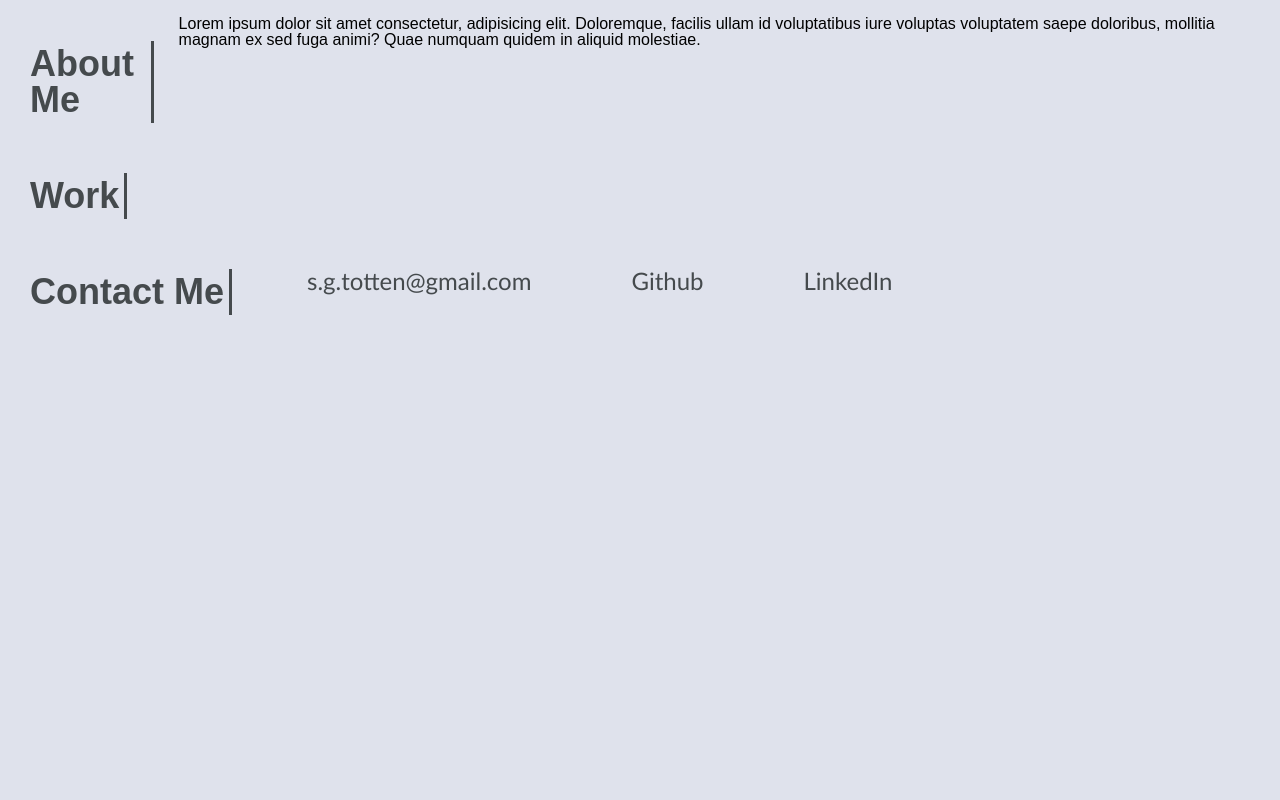
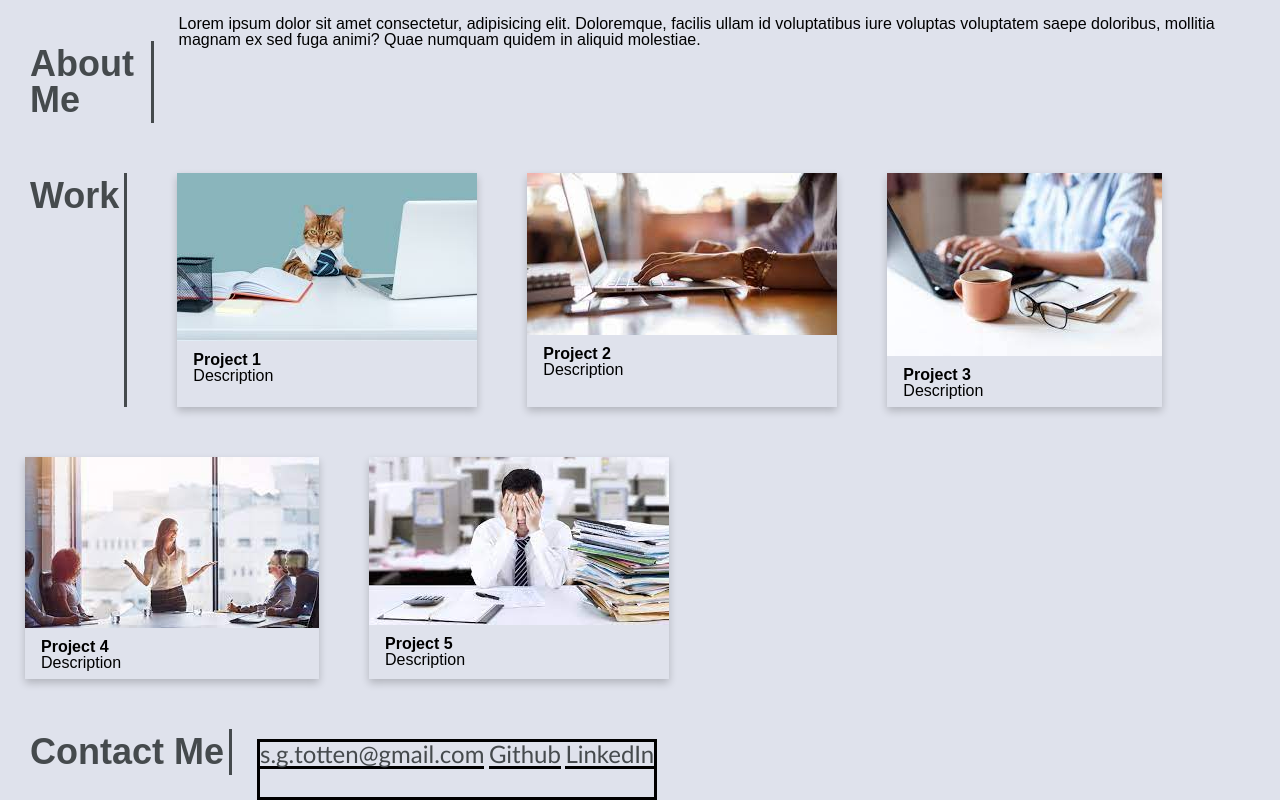
Before and after one commit to Crothos/UTA-BC-Challenge2, a plain HTML site: page index.html in a window 1280 px wide. Shown: the part 307-1107 px from the top of the page. Before the commit the page ends 800 px from the top, so only its background shows below. Drawn offline with Linux system fonts and the light colour scheme.

Commit message:
Added project cards with hover effect

```diff
--- a/assets/css/style.css
+++ b/assets/css/style.css
@@ -86,6 +86,8 @@ p {
     margin-right: 75px;
     margin-top: 125px;
 }
+/* PAGE CONTENT */
+
 #about-me {
     display: flex;
 }
@@ -104,6 +106,7 @@ p {
 /* WORK EXAMPLES */
 #work {
     display: flex;
+    flex-wrap: wrap;
 }
 #work h3 {
     padding: 5px;
@@ -114,24 +117,57 @@ p {
 
 }
 .work1 {
-
+    margin: 25px;
+    box-shadow: 0 4px 8px 0 rgba(0,0,0,0.2);
+    transition: 0.3s;
+}
+.work1:hover {
+    box-shadow: 0 8px 16px 0 rgba(0,0,0,0.2);
+}
+.container {
+    padding: 8px 16px;
 }
 .work2 {
+    margin: 25px;
+    box-shadow: 0 4px 8px 0 rgba(0,0,0,0.2);
+    transition: 0.3s;
+}
+.work2:hover {
+    box-shadow: 0 8px 16px 0 rgba(0,0,0,0.2);
+}
 
+.work3 {
+    margin: 25px;
+    box-shadow: 0 4px 8px 0 rgba(0,0,0,0.2);
+    transition: 0.3s;
 }
-.work3 {
+.work3:hover {
+    box-shadow: 0 8px 16px 0 rgba(0,0,0,0.2);
+}
 
+.work4 {
+    margin: 25px;
+    box-shadow: 0 4px 8px 0 rgba(0,0,0,0.2);
+    transition: 0.3s;
 }
-.work4 {
+.work4:hover {
+    box-shadow: 0 8px 16px 0 rgba(0,0,0,0.2);
+}
 
+.work5 {
+    margin: 25px;
+    box-shadow: 0 4px 8px 0 rgba(0,0,0,0.2);
+    transition: 0.3s;
 }
-.work5 {
+.work5:hover {
+    box-shadow: 0 8px 16px 0 rgba(0,0,0,0.2);
+}
 
-}
 
 /* CONTACT INFO */
 #contact-me {
     display: flex;
+    flex-wrap: wrap;
 
 }
 #contact-me h3 {
@@ -140,17 +176,17 @@ p {
     color:#454a4d;
     font-size: 36px;
     border-right: solid;
+}
+#contact-me ul {
+    margin-top: 35px;
+    border: solid;
+}
+#contact-me ul li{
+    display: inline;
+    border-bottom: solid;
 
 }
-#contact-me ul {
-    display: flex;
-    margin-top: 25px;
-}
-
 #contact-me ul li a {
-
-    margin: 25px;
-    padding: 25px;
     font-family:'Gill Sans', 'Gill Sans MT', Calibri, 'Trebuchet MS', sans-serif;
     color:#454a4d;
     text-decoration: none;
--- a/index.html
+++ b/index.html
@@ -41,11 +41,41 @@
         </article>
         <article id="work">
             <h3>Work</h3>
-            <div class="work1"></div>
-            <div class="work2"></div>
-            <div class="work3"></div>
-            <div class="work4"></div>
-            <div class="work5"></div>
+            <div class="work1">
+                <a href="https://www.google.com"><img src="./assets/images/work5.jpg" alt="Work Image 1" style="width:100%"></a>
+                <div class="container">
+                    <h4><b>Project 1</b></h4>
+                    <p>Description</p>
+                </div>
+            </div>
+            <div class="work2">
+                <a href="https://www.google.com"><img src="./assets/images/work2.jpg" alt="Work Image 1" style="width:100%"></a>
+                <div class="container">
+                    <h4><b>Project 2</b></h4>
+                    <p>Description</p>
+                </div>
+            </div>
+            <div class="work3">
+                <a href="https://www.google.com"><img src="./assets/images/work3.jpg" alt="Work Image 1" style="width:100%"></a>
+                <div class="container">
+                    <h4><b>Project 3</b></h4>
+                    <p>Description</p>
+                </div>
+            </div>
+            <div class="work4">
+                <a href="https://www.google.com"><img src="./assets/images/work4.jpg" alt="Work Image 1" style="width:100%"></a>
+                <div class="container">
+                    <h4><b>Project 4</b></h4>
+                    <p>Description</p>
+                </div>
+            </div>
+            <div class="work5">
+                <a href="https://www.google.com"><img src="./assets/images/work1.jpg" alt="Work Image 1" style="width:100%"></a>
+                <div class="container">
+                    <h4><b>Project 5</b></h4>
+                    <p>Description</p>
+                </div>
+            </div>
         </article>
         <article id="contact-me">
             <h3>Contact Me</h3>
```
